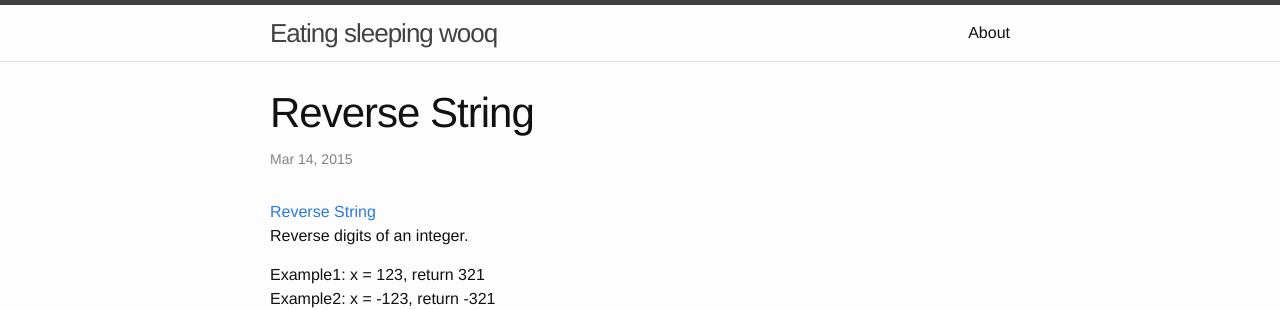
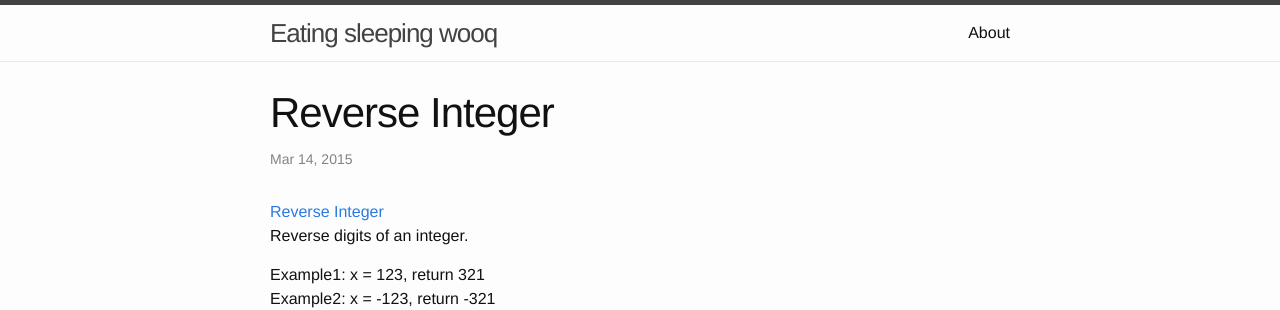
Before and after one commit to wooq17/wooq17.github.com, a Jekyll site: the page built from _posts/2015-03-14-reverse_integer.markdown, in a window 1280 px wide. Shown: the top 310 px of the page. Built offline with Jekyll 4.4.1, drawn with Linux system fonts in a browser that asks for light colours.

Commit message:
correct integer

```diff
--- a/_posts/2015-03-14-reverse_integer.markdown
+++ b/_posts/2015-03-14-reverse_integer.markdown
@@ -1,10 +1,10 @@
 ---
 layout: post
-title:  "Reverse String"
+title:  "Reverse Integer"
 date:   2015-03-14 12:00:10
 categories: leetcode
 ---
-[Reverse String](https://leetcode.com/problems/reverse-integer/)
+[Reverse Integer](https://leetcode.com/problems/reverse-integer/)
 Reverse digits of an integer.
 
 Example1: x = 123, return 321
```
